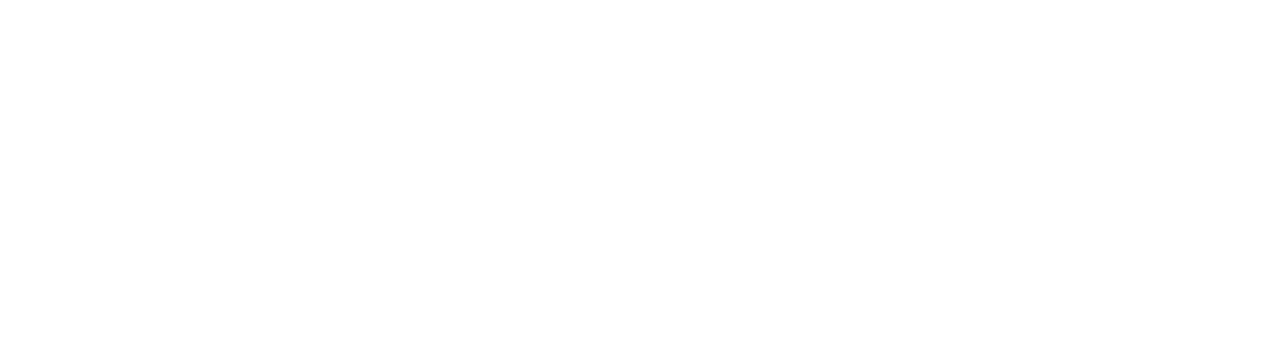
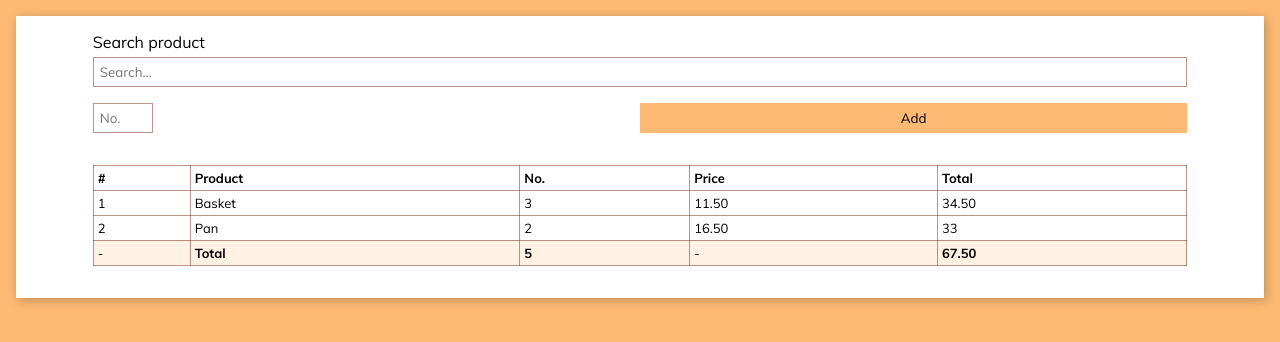
Before and after one commit to zahrahkm/store-manager, a Vue app: page /sale in a window 1280 px wide. Before the commit this address had no page. Shown: the top 342 px of the page. Built offline with nearby package versions, Linux system fonts and the light colour scheme.

Commit message:
Sale page created

```diff
--- a/src/router/index.ts
+++ b/src/router/index.ts
@@ -2,6 +2,7 @@
 import Home from "../views/Home.vue";
 import About from "../views/About.vue";
 import Login from "../views/Login.vue";
+import Sale from "../views/Sale.vue";
 
 const routes: Array<RouteRecordRaw> = [
   {
@@ -18,6 +19,11 @@
     path: "/login",
     name: "Login",
     component: Login
+  },
+  {
+    path: "/sale",
+    name: "Sale",
+    component: Sale
   }
 ];
 
--- /dev/null
+++ b/src/views/Sale.vue
@@ -0,0 +1,147 @@
+<template>
+  <div class="sale">
+    <div class="container">
+      <form autocomplete="off">
+        <div class="form-control">
+          <label>Search product</label>
+          <input type="text" name="text" placeholder="Search..." />
+        </div>
+        <div class="num-btn">
+          <input type="number" name="number" placeholder="No." />
+          <button type="submit">Add</button>
+        </div>
+      </form>
+      <table>
+        <tr>
+          <th>#</th>
+          <th>Product</th>
+          <th>No.</th>
+          <th>Price</th>
+          <th>Total</th>
+        </tr>
+        <tr>
+          <td>
+            1
+          </td>
+          <td>
+            Basket
+          </td>
+          <td>
+            3
+          </td>
+          <td>
+            11.50
+          </td>
+          <td>
+            34.50
+          </td>
+        </tr>
+        <tr>
+          <td>
+            2
+          </td>
+          <td>
+            Pan
+          </td>
+          <td>
+            2
+          </td>
+          <td>
+            16.50
+          </td>
+          <td>
+            33
+          </td>
+        </tr>
+        <tr>
+          <td>-</td>
+          <td><strong>Total</strong></td>
+          <td><strong>5</strong></td>
+          <td>-</td>
+          <td><strong>67.50</strong></td>
+        </tr>
+      </table>
+    </div>
+  </div>
+</template>
+
+<script lang="ts">
+import { defineComponent } from "vue";
+
+export default defineComponent({
+  name: "Sale",
+  components: {}
+});
+</script>
+
+<style scoped>
+.sale {
+  background-color: #fdba74;
+  min-height: 100vh;
+  padding: 1rem;
+}
+.container {
+  background-color: white;
+  width: 100%;
+  margin: auto;
+  padding: 1rem;
+  box-shadow: 2px 2px 10px rgba(0, 0, 0, 0.25);
+}
+form {
+  display: flex;
+  flex-direction: column;
+  justify-content: space-between;
+  margin: auto;
+  width: 90%;
+}
+.form-control {
+  display: flex;
+  flex-direction: column;
+}
+.form-control label {
+  margin-bottom: 0.3rem;
+}
+.num-btn {
+  display: flex;
+  justify-content: space-between;
+  align-items: center;
+}
+form input {
+  margin-bottom: 1rem;
+  padding: 6px;
+  border: none;
+  border: 1px solid rgba(125, 45, 18, 0.5);
+}
+form input:focus {
+  outline: none;
+  border: 1px solid #7c2d12;
+}
+form input[type="number"] {
+  width: 60px;
+}
+form button {
+  margin-bottom: 1rem;
+  width: 50%;
+  padding: 6px;
+  border: 1px solid #fdba74;
+  background-color: #fdba74;
+}
+table,
+th,
+td {
+  border: 1px solid rgba(125, 45, 18, 0.5);
+  border-collapse: collapse;
+  padding: 4px;
+  text-align: left;
+}
+table {
+  width: 90%;
+  margin: 1rem auto;
+}
+tr {
+  font-size: small;
+}
+tr:last-child {
+  background-color: rgba(253, 187, 116, 0.2);
+}
+</style>
```
